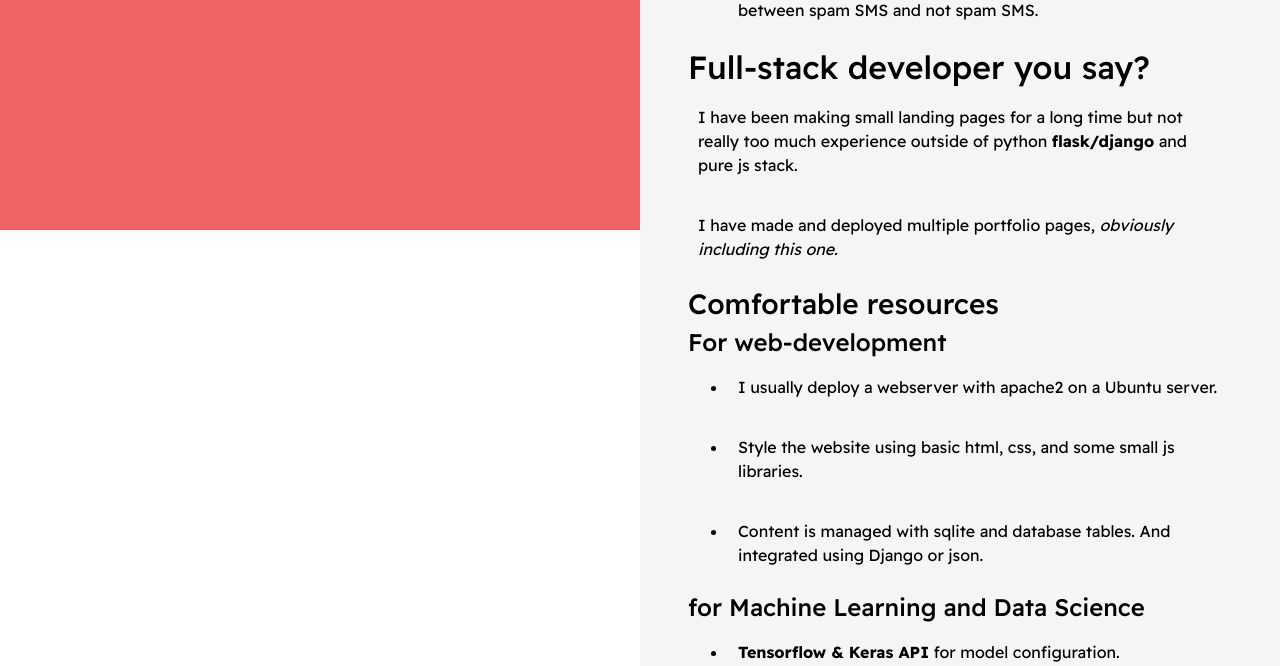
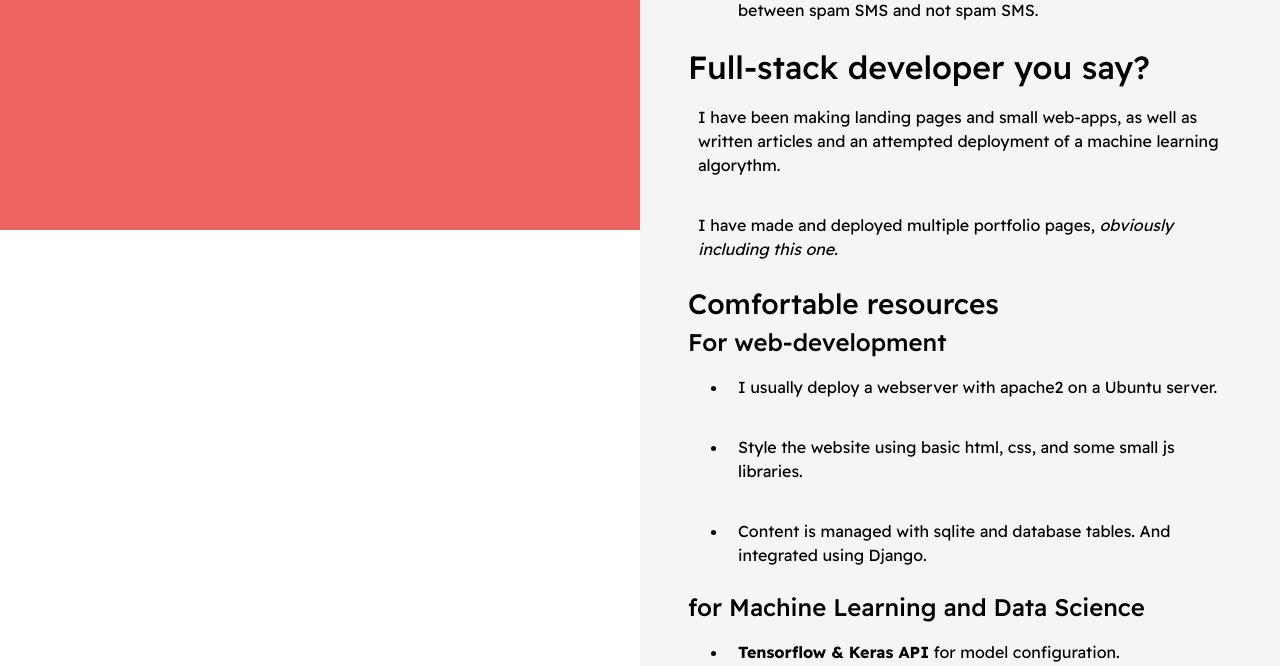
Before and after one commit to Joonsey/personal-website, a Django app: page / in a window 1280 px wide. Shown: the part 1370-2036 px from the top of the page. Run offline with Django 3.2, Linux system fonts and the light colour scheme; some libraries are stand-ins or nearby versions; some web fonts are replaced.

Commit message:
Update index.html

```diff
--- a/blog/templates/portfolio/index.html
+++ b/blog/templates/portfolio/index.html
@@ -60,9 +60,7 @@
                 <li><p><b> NLP RNN </b> on a spam / not spam dataset to differantiate between spam SMS and not spam SMS.</p></li>
             </ul>
             <h2>Full-stack developer you say?</h2>
-            <p>I have been making small landing pages for a long time but not really
-                too much experience outside of
-                python <b>flask/django</b> and pure js stack.</p>
+            <p>I have been making landing pages and small web-apps, as well as written articles and an attempted deployment of a machine learning algorythm.</p>
             <p>I have made and deployed multiple portfolio pages, <i>obviously including this one.</i></p>
 
             <h3>Comfortable resources</h3>
@@ -70,7 +68,7 @@
             <ul>
                 <li><p>I usually deploy a webserver with apache2 on a Ubuntu server.</p></li>
                 <li><p>Style the website using basic html, css, and some small js libraries.</p></li>
-                <li><p>Content is managed with sqlite and database tables. And integrated using Django or json.</p></li>
+                <li><p>Content is managed with sqlite and database tables. And integrated using Django.</p></li>
             </ul>
             <h4>for Machine Learning and Data Science</h4>
             <ul>
```
